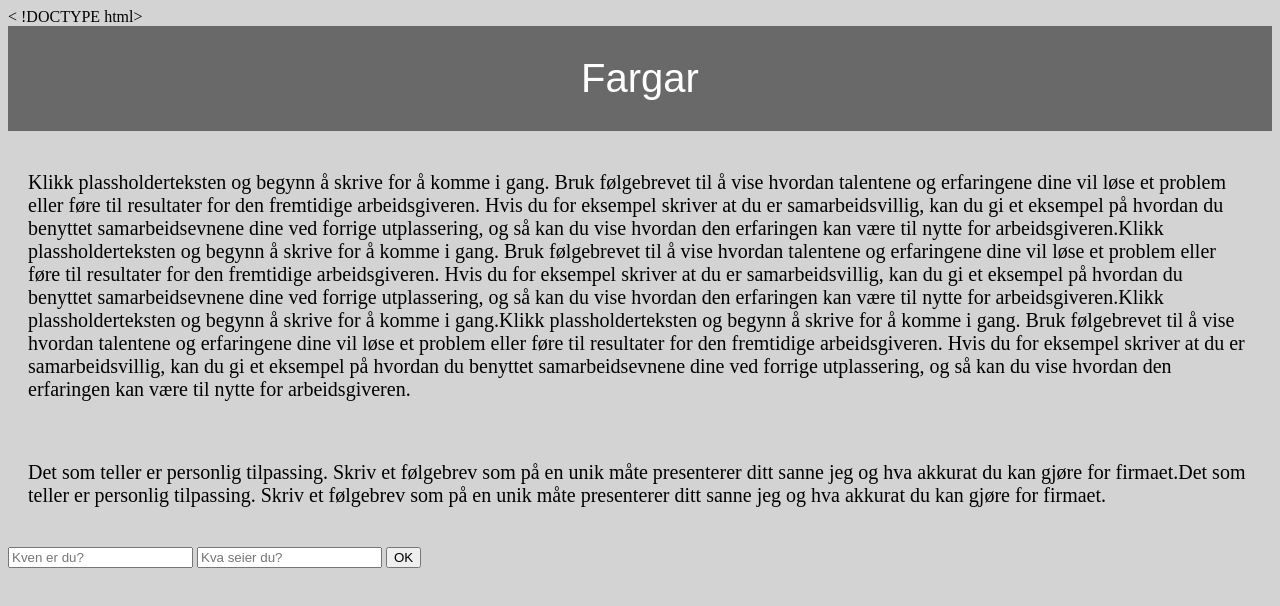
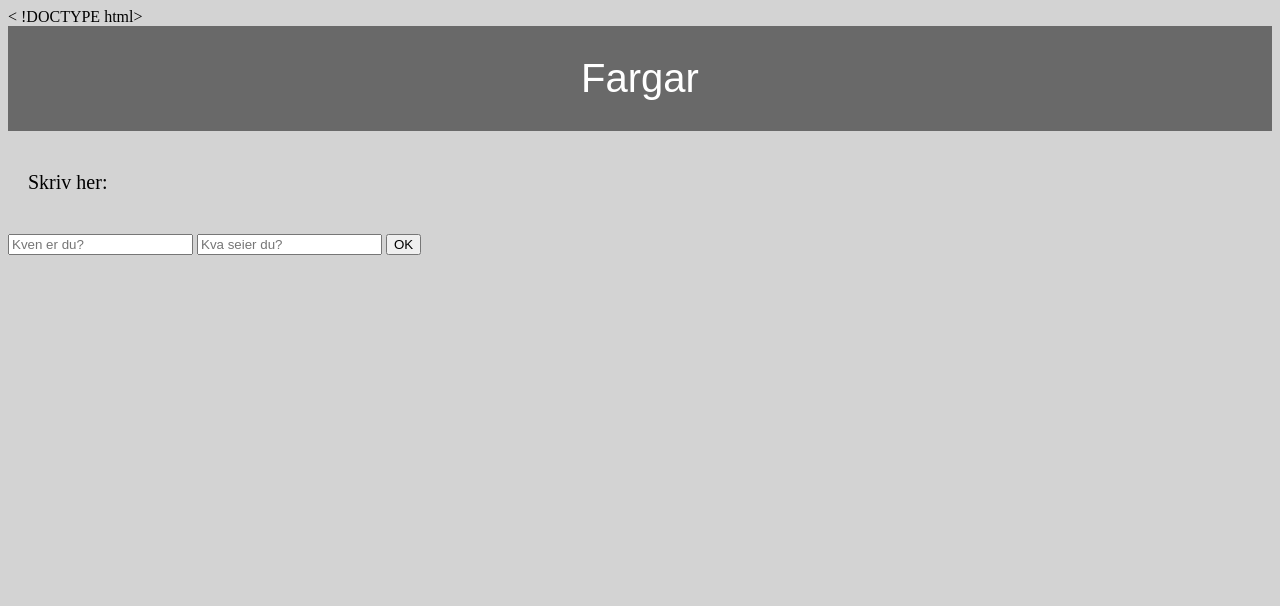
Before and after one commit to amaliebotun/test, a plain HTML site: page index.html in a window 1280 px wide. Drawn offline with Linux system fonts and the light colour scheme; no server answers.

Commit message:
Update index.html

```diff
--- a/index.html
+++ b/index.html
@@ -22,17 +22,12 @@
 	}
 </style>
 <head>
-	<title>Fargar</title>
+	<title>Chat</title>
 </head>
 <body>
 <header>Fargar</header>
-<p>Klikk plassholderteksten og begynn å skrive for å komme i gang.
-Bruk følgebrevet til å vise hvordan talentene og erfaringene dine vil løse et problem eller føre til resultater for den fremtidige arbeidsgiveren. Hvis du for eksempel skriver at du er samarbeidsvillig, kan du gi et eksempel på hvordan du benyttet samarbeidsevnene dine ved forrige utplassering, og så kan du vise hvordan den erfaringen kan være til nytte for arbeidsgiveren.Klikk plassholderteksten og begynn å skrive for å komme i gang.
-Bruk følgebrevet til å vise hvordan talentene og erfaringene dine vil løse et problem eller føre til resultater for den fremtidige arbeidsgiveren. Hvis du for eksempel skriver at du er samarbeidsvillig, kan du gi et eksempel på hvordan du benyttet samarbeidsevnene dine ved forrige utplassering, og så kan du vise hvordan den erfaringen kan være til nytte for arbeidsgiveren.Klikk plassholderteksten og begynn å skrive for å komme i gang.Klikk plassholderteksten og begynn å skrive for å komme i gang.
-Bruk følgebrevet til å vise hvordan talentene og erfaringene dine vil løse et problem eller føre til resultater for den fremtidige arbeidsgiveren. Hvis du for eksempel skriver at du er samarbeidsvillig, kan du gi et eksempel på hvordan du benyttet samarbeidsevnene dine ved forrige utplassering, og så kan du vise hvordan den erfaringen kan være til nytte for arbeidsgiveren.
-</p>
 <p>
-	Det som teller er personlig tilpassing. Skriv et følgebrev som på en unik måte presenterer ditt sanne jeg og hva akkurat du kan gjøre for firmaet.Det som teller er personlig tilpassing. Skriv et følgebrev som på en unik måte presenterer ditt sanne jeg og hva akkurat du kan gjøre for firmaet.
+Skriv her:
 </p>
 <form id="skjema">
 	<input type="text" id="inpSendar" required placeholder="Kven er du?">
```
